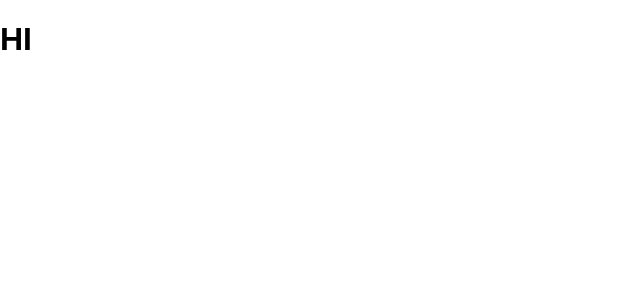
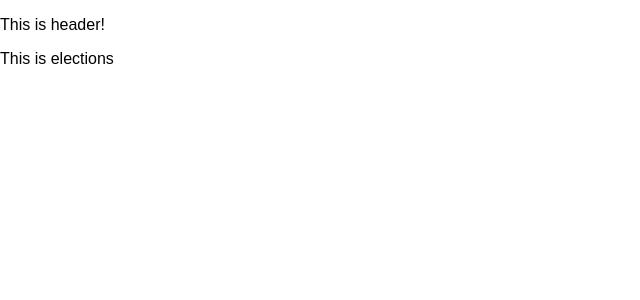
Before and after one commit to Bart369/Time-To-Vote, a React (Create React App) app in the folder client/: page / in a window 1280 px wide. Shown: the top 300 px of the page, without its empty margins (0-640 px from the left). Built offline with nearby package versions, Linux system fonts and the light colour scheme.

Commit message:
components render on screen

```diff
--- a/client/src/App.js
+++ b/client/src/App.js
@@ -1,11 +1,22 @@
-import React, { Component } from 'react';
+import React, { Component } from 'react'
+import Controller from './components/Controller'
+import Header from './components/Header'
+import {BrowserRouter as Router, Route} from 'react-router-dom'
 
 import './App.css';
 
 class App extends Component {
+  constructor(){
+    super()
+  }
   render() {
     return (
-      <h1>HI</h1>
+      <Router>
+        <div>
+          <Route exact path= '/' render = {props => (<Controller currentPage='electedofficials' />)} />
+          <Route exact path = '/elections' render = {props => (<Controller currentPage='elections' />)}/>
+        </div>
+      </Router>
     )
   }
 }
--- a/client/src/components/Controller.jsx
+++ b/client/src/components/Controller.jsx
@@ -1,32 +1,35 @@
 import React from 'react'
 import Header from './Header'
-import Election from './Elections'
+import Elections from './Elections'
 import ElectedOfficials from './ElectedOfficials'
 
 class Controller extends React.Component{
     constructor(props){
         super(props)
         this.state = {
-            currentPage: props.currentPage,
+            loadPage: props.currentPage,
         }
     }
 
     decideWhichToRender(){
-        switch(this.state.currentPage){
+        switch(this.state.loadPage){
             case 'elections':
                 return <ElectedOfficials />
                 break;
+            case 'test':
+                return <Header />
+                break;
             default:
-                return <Redirect push to = '/' />
+                return <Elections />
                 break;
         }
     }
 
-    renter(){
+    render(){
         return(
             <div>
                 <Header />
-                {(this.decideWhichToRender())}
+                {this.decideWhichToRender()}
             </div>
         )
 
--- a/client/src/components/elections.jsx
+++ b/client/src/components/elections.jsx
@@ -0,0 +1,9 @@
+import React from 'react'
+
+const Elections = () => {
+    return(
+        <p>This is elections </p>
+    )
+}
+
+export default Elections
--- a/package.json
+++ b/package.json
@@ -15,7 +15,8 @@
     "method-override": "^2.3.10",
     "morgan": "^1.9.0",
     "passport": "^0.4.0",
-    "path": "^0.12.7"
+    "path": "^0.12.7",
+    "react-router-dom": "^4.2.2"
   },
   "scripts": {
     "start": "node server.js",
```
Also changed, not shown: 1 other file (tests, documents, lock files or other folders).
